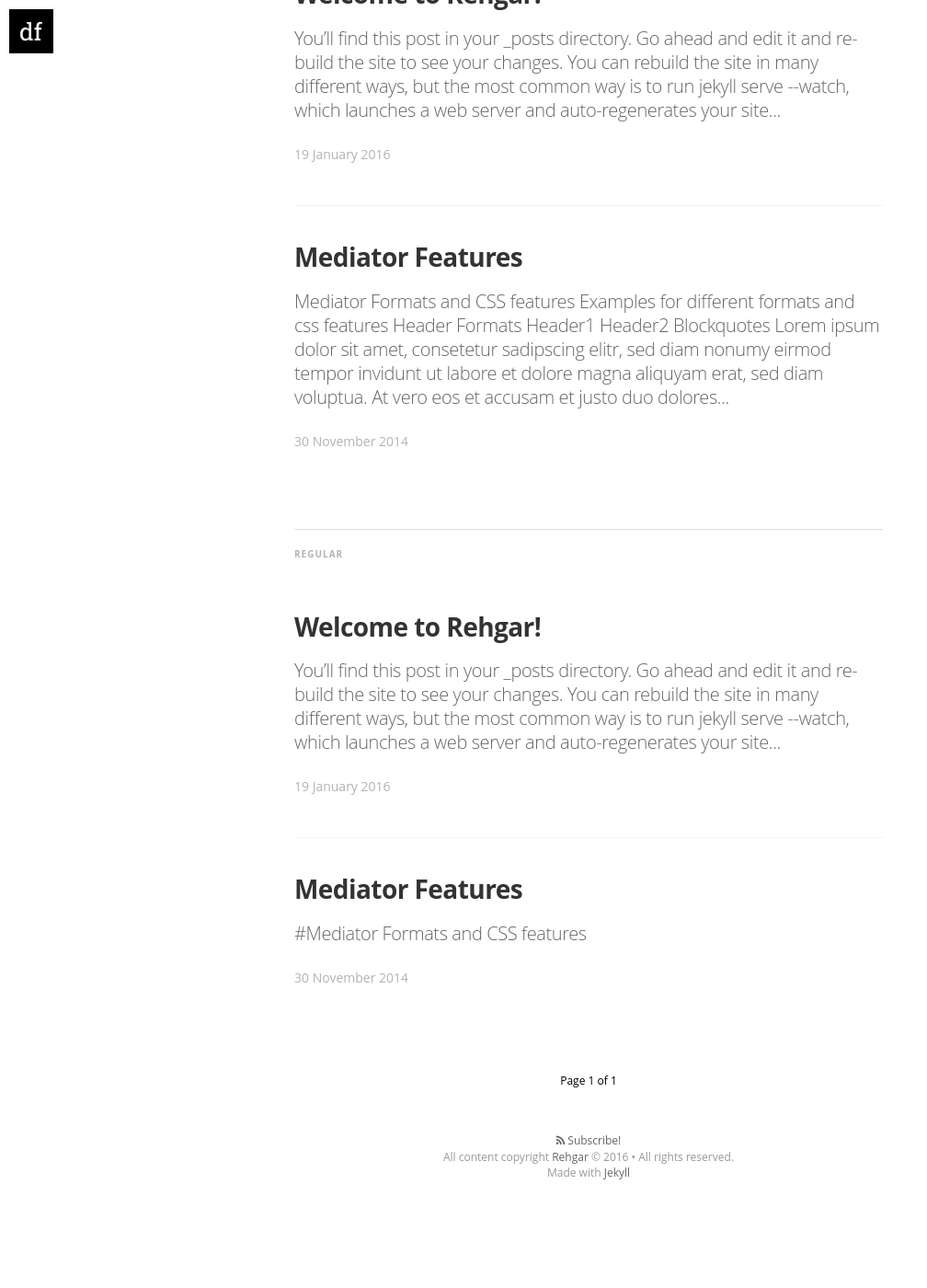
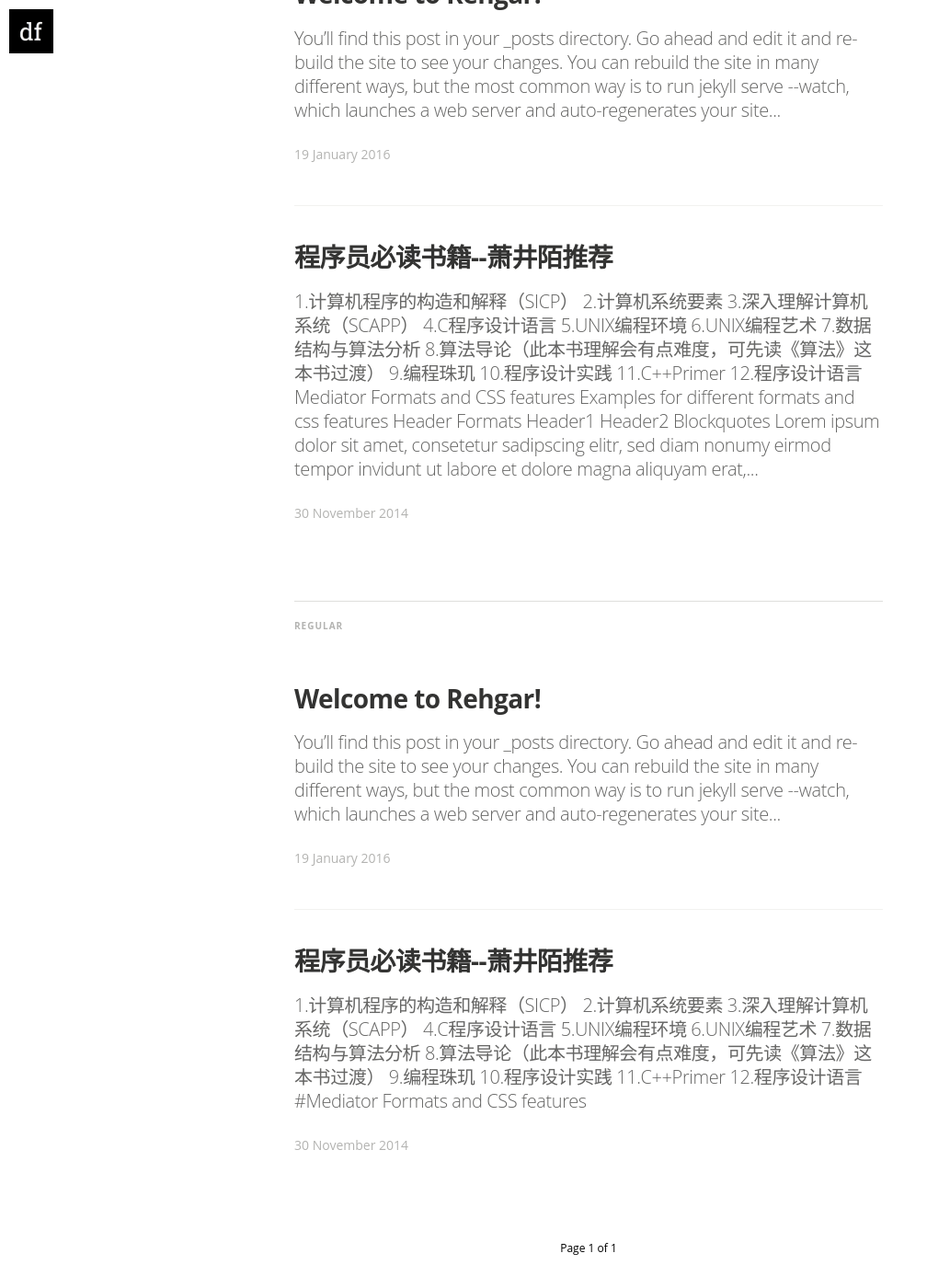
Before and after one commit to xywgithub/xywgithub.github.io, a Jekyll site: the page built from index.html, in a window 1280 px wide and 1400 px high, scrolled down 824 px. Shown: the whole window at 92% size, without its empty margins (0-1008 px from the left). Built offline with Jekyll 4.4.1, drawn with Linux system fonts in a browser that asks for light colours; nearby versions of some CDN libraries; some web fonts are replaced; the list of posts is cut into pages by our own code; before the commit the page ends 2156 px from its top, so only the background shows below that.

Commit message:
Update 2014-11-30-mediator_features.markdown

```diff
--- a/_posts/2014-11-30-mediator_features.markdown
+++ b/_posts/2014-11-30-mediator_features.markdown
@@ -1,12 +1,24 @@
 ---
 layout: post
-title:  "Mediator Features"
+title:  "程序员必读书籍--萧井陌推荐"
 date:   2014-11-30 14:34:25
-categories: mediator feature
+categories: 程序员必读书籍
 tags: featured
 image: /assets/article_images/2014-11-30-mediator_features/night-track.JPG
 image2: /assets/article_images/2014-11-30-mediator_features/night-track-mobile.JPG
 ---
+1.计算机程序的构造和解释（SICP）
+2.计算机系统要素
+3.深入理解计算机系统（SCAPP）
+4.C程序设计语言
+5.UNIX编程环境
+6.UNIX编程艺术
+7.数据结构与算法分析
+8.算法导论（此本书理解会有点难度，可先读《算法》这本书过渡）
+9.编程珠玑
+10.程序设计实践
+11.C++Primer
+12.程序设计语言
 #Mediator Formats and CSS features
 
 Examples for different formats and css features
```
